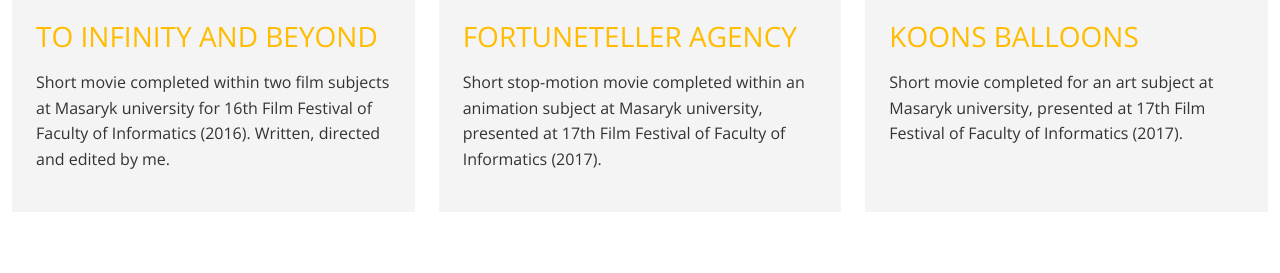
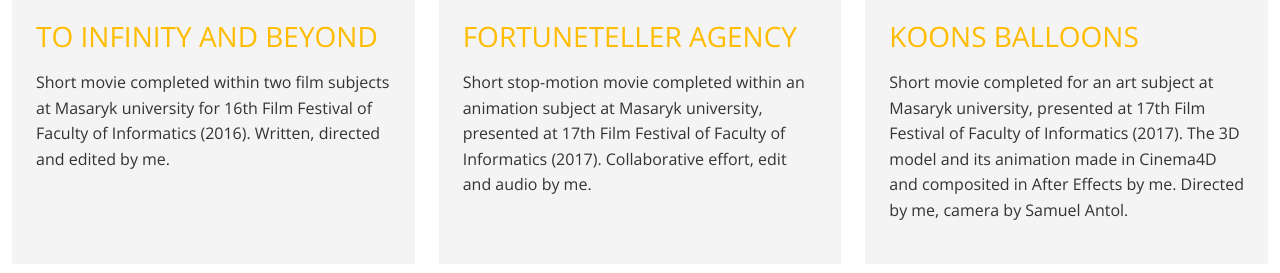
Before and after one commit to LordNene/lordnene.github.io, a website: page docs/movies.html in a window 1280 px wide. Shown: the part 398-671 px from the top of the page. Drawn offline with nearby package versions, Linux system fonts and the light colour scheme; grey boxes are pictures that could not be loaded.

Commit message:
added more movie descriptions

```diff
--- a/docs/movies.html
+++ b/docs/movies.html
@@ -55,6 +55,7 @@
                             <h3 class="tm-text-primary mb-3 tm-catalog-item-title">Fortuneteller Agency</h3>
                             <p class="tm-catalog-item-text">
                                 Short stop-motion movie completed within an animation subject at Masaryk university, presented at 17th Film Festival of Faculty of Informatics (2017).
+                                Collaborative effort, edit and audio by me.
                             </p>
                         </div>
                     </div>
@@ -69,9 +70,8 @@
                             <h3 class="tm-text-primary mb-3 tm-catalog-item-title">Koons Balloons</h3>
                             <p class="tm-catalog-item-text">
                                 Short movie completed for an art subject at Masaryk university, presented at 17th Film Festival of Faculty of Informatics (2017).
-
+                                The 3D model and its animation made in Cinema4D and composited in After Effects by me. Directed by me, camera by Samuel Antol.
                             </p>
-                            <!-- The 3D model  -->
                         </div>
                     </div>
                     <!-- End of item -->
```
